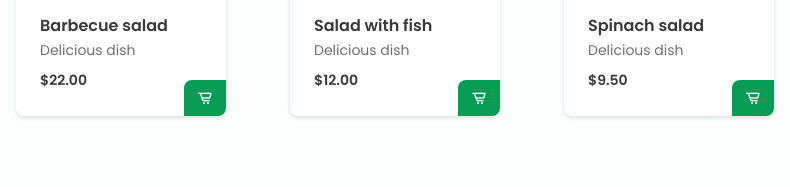
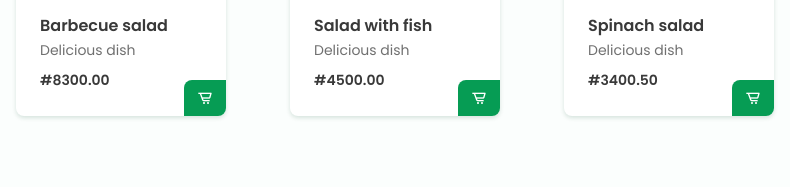
Before and after one commit to DosuSolomon/SFA-Kitchen, a plain HTML site: page index.html in a window 1280 px wide. Shown: the part 2133-2320 px from the top of the page, 245-1035 px from the left. Drawn offline with nearby package versions, Linux system fonts and the light colour scheme.

Commit message:
Second commit
changing price

```diff
--- a/index.html
+++ b/index.html
@@ -380,7 +380,7 @@
 					<img src="assets/img/plate1.png" alt="" class="menu__img">
 					<h3 class="menu__name">Barbecue salad</h3>
 					<span class="menu__detail">Delicious dish</span>
-					<span class="menu__preci">$22.00</span>
+					<span class="menu__preci">#8300.00</span>
 					<a href="#" class="button menu__button"><i class='bx bx-cart-alt'></i></a>
 				</div>
 
@@ -388,7 +388,7 @@
 					<img src="assets/img/plate2.png" alt="" class="menu__img">
 					<h3 class="menu__name">Salad with fish</h3>
 					<span class="menu__detail">Delicious dish</span>
-					<span class="menu__preci">$12.00</span>
+					<span class="menu__preci">#4500.00</span>
 					<a href="#" class="button menu__button"><i class='bx bx-cart-alt'></i></a>
 				</div>
 
@@ -396,7 +396,7 @@
 					<img src="assets/img/plate3.png" alt="" class="menu__img">
 					<h3 class="menu__name">Spinach salad</h3>
 					<span class="menu__detail">Delicious dish</span>
-					<span class="menu__preci">$9.50</span>
+					<span class="menu__preci">#3400.50</span>
 					<a href="#" class="button menu__button"><i class='bx bx-cart-alt'></i></a>
 				</div>
 			</div>
@@ -481,7 +481,7 @@
 			</div>
 		</div>
 
-		<p class="footer__copy">&#169; 2020 Bedimcode. All right reserved</p>
+		<p class="footer__copy">&#169; 2021 SouthField Academy. All right reserved</p>
 	</footer>
 
 	<!--========== SCROLL REVEAL ==========-->
```
